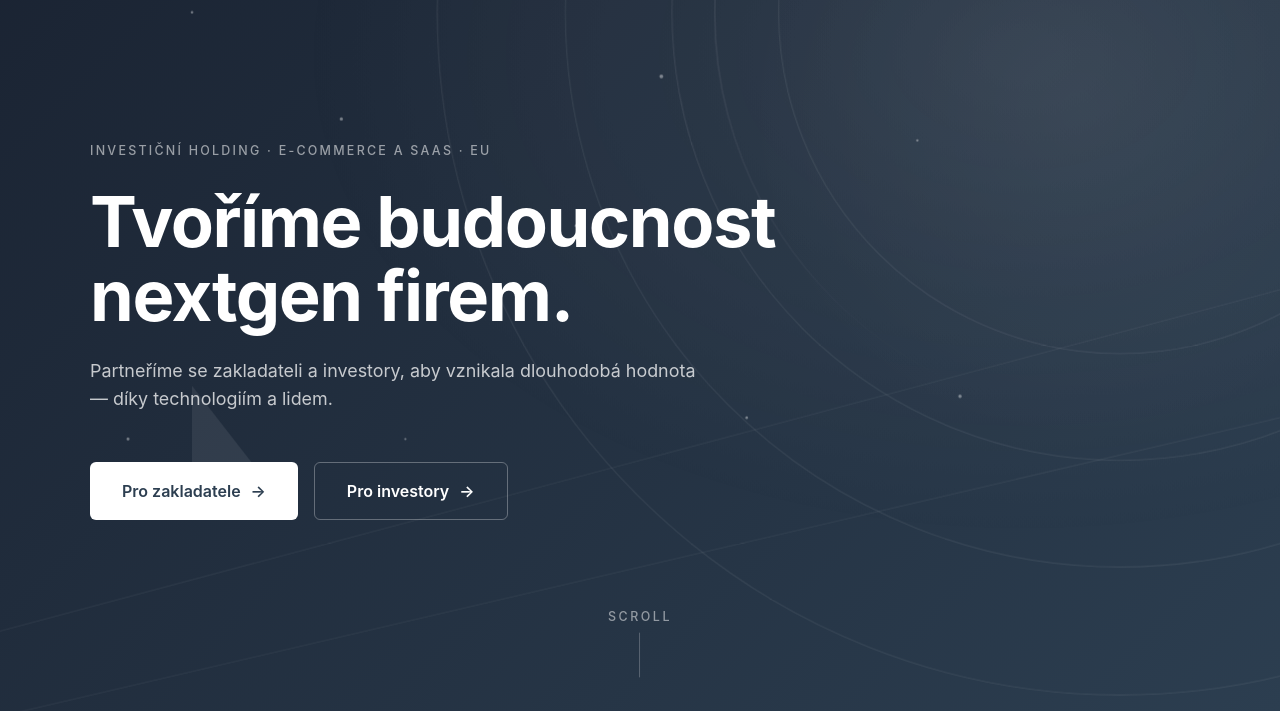
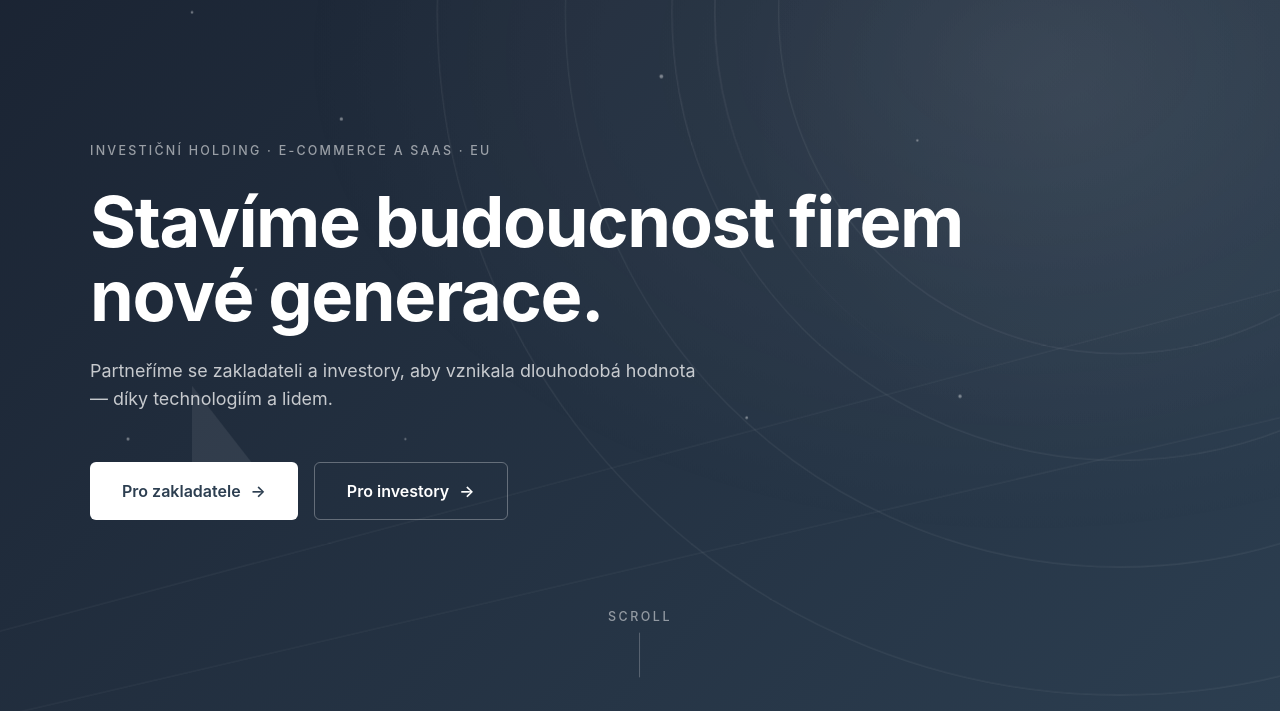
Before and after one commit to adamku8/ave-mundo, a plain HTML site: page cs/index.html in a window 1280 px wide. Shown: the part 89-800 px from the top of the page. Drawn offline with Linux system fonts and the light colour scheme.

Commit message:
CS hero: Stavíme budoucnost firem nové generace (rebrand from nextgen)

```diff
--- a/cs/index.html
+++ b/cs/index.html
@@ -730,7 +730,7 @@ body {
 <header class="hero">
     <div class="hero__inner">
         <div class="hero__eyebrow">Investiční holding · E-commerce a SaaS · EU</div>
-        <h1>Tvoříme budoucnost nextgen firem.</h1>
+        <h1>Stavíme budoucnost firem nové generace.</h1>
         <p class="hero__sub">Partneříme se zakladateli a investory, aby vznikala dlouhodobá hodnota — díky technologiím a lidem.</p>
         <div class="hero__ctas">
             <a href="#founders" class="btn btn--primary" onclick="setTrack('founder')">Pro zakladatele <span class="arrow">→</span></a>
```
